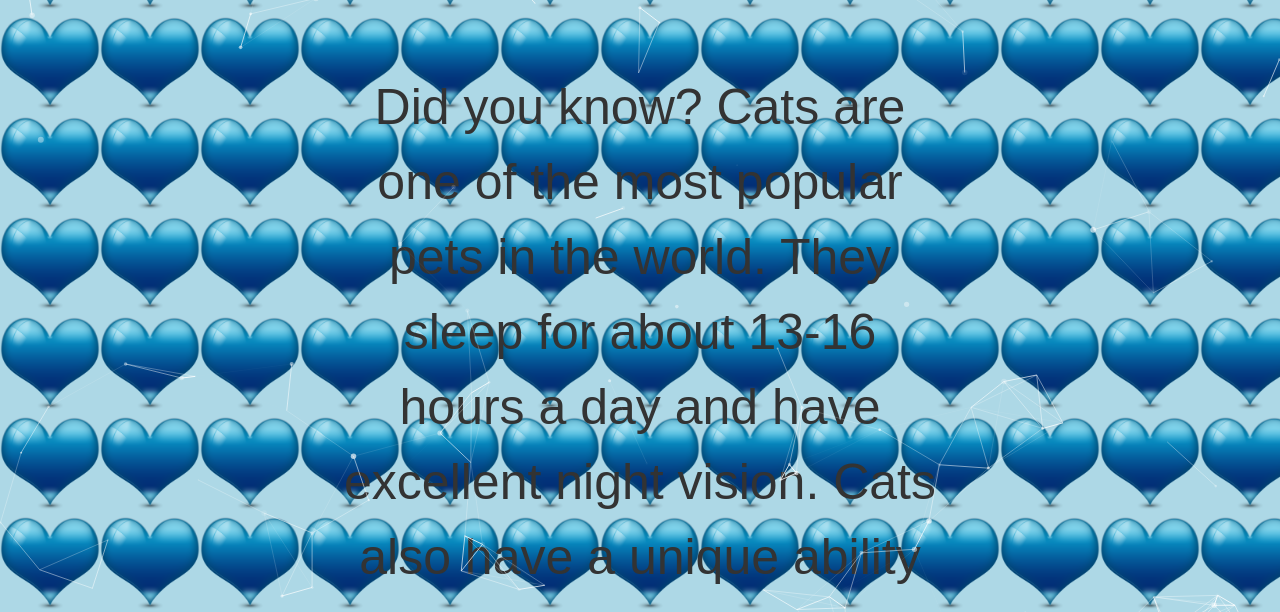
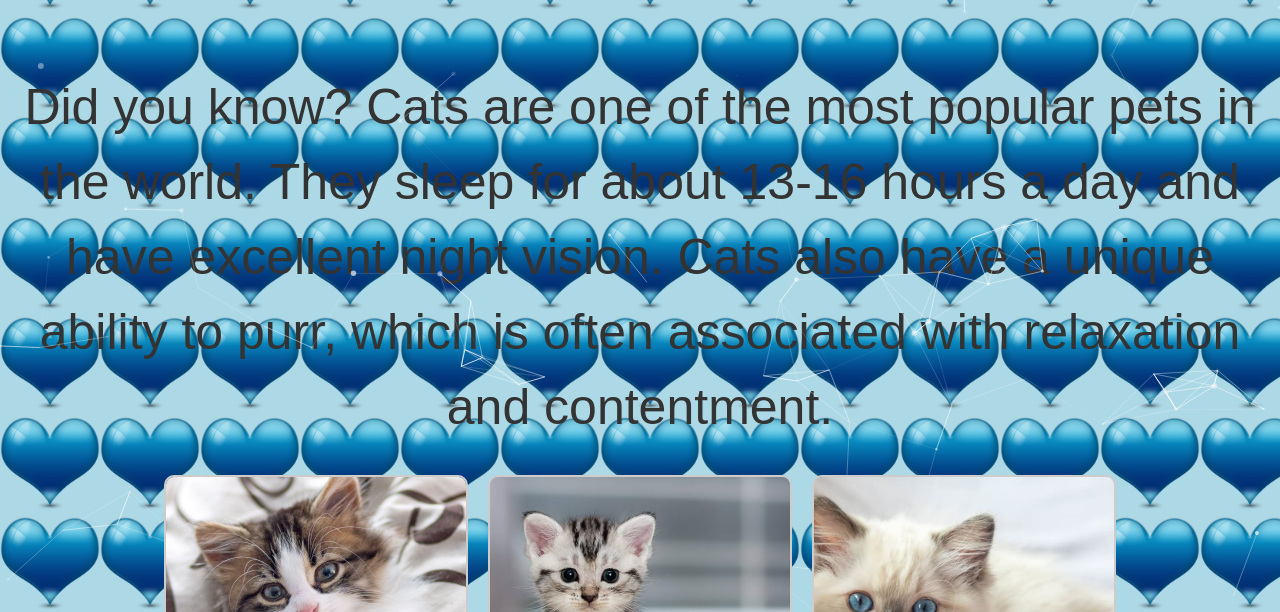
Before and after one commit to foultemptations/foultemptations.github.io, a plain HTML site: page index.html in a window 1280 px wide. Shown: the part 188-800 px from the top of the page. Drawn offline with nearby package versions, Linux system fonts and the light colour scheme.

Commit message:
Update index.html

```diff
--- a/index.html
+++ b/index.html
@@ -33,7 +33,8 @@
         p {
             font-size: 50px; /* Smaller for the description */
             color: #333;
-            max-width: 600px;
+            width: 80%
+            max-width: 1000px;
             margin: 0 auto 30px;
             line-height: 1.5;
 
```
